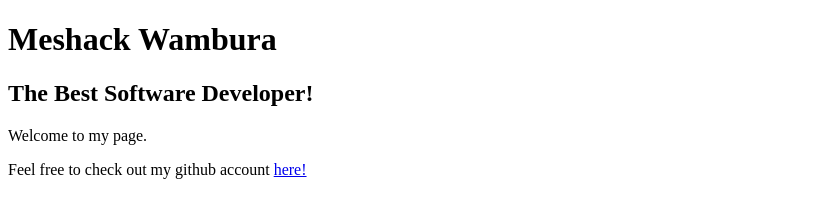
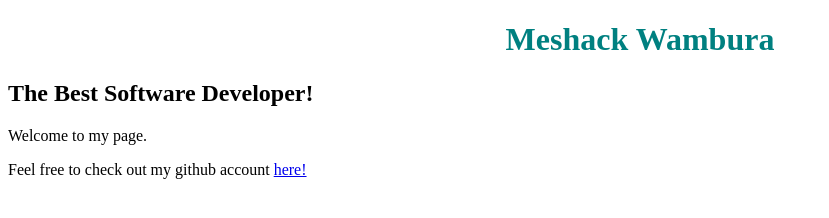
Before and after one commit to Wambura001/My-portfolio, a plain HTML site: page my-portfolio.html in a window 1280 px wide. Shown: the whole page, without its empty margins (0-829 px from the left). Drawn offline with Linux system fonts and the light colour scheme.

Commit message:
add css/styles.css

```diff
--- /dev/null
+++ b/css/styles.css
@@ -0,0 +1,4 @@
+h1 {
+  color: teal;
+  text-align: center;
+}
--- a/my-portfolio.html
+++ b/my-portfolio.html
@@ -1,6 +1,7 @@
 <!DOCTYPE html>
 <html>
 <head>
+    <link href="css/styles.css" rel="stylesheet" type="text/css">
     <title> My Portfolio </title>
 </head>
 <body>
```
Also changed, not shown: wambura.jpg (added).
